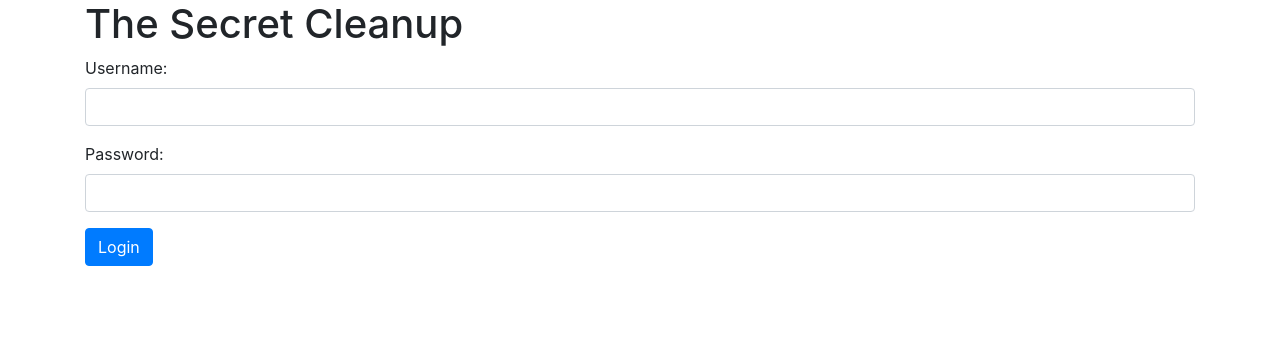
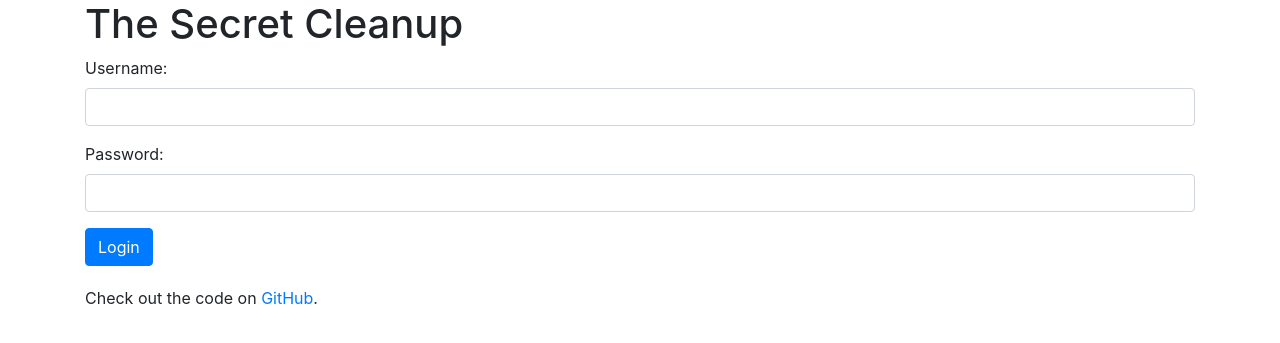
Before and after one commit to MedChamli/SecretCleanup, a Flask app: page / in a window 1280 px wide. Shown: the top 343 px of the page. Run offline with Flask 2, Linux system fonts and the light colour scheme; some libraries are stand-ins or nearby versions.

Commit message:
Add github link

```diff
--- a/templates/login.html
+++ b/templates/login.html
@@ -21,6 +21,11 @@
             </div>
             <button type="submit" class="btn btn-primary">Login</button>
         </form>
+        <!-- Reference to your GitHub repository -->
+        <p style="margin-top: 20px;">
+            Check out the code on <a href="https://github.com/MedChamli/SecretCleanup" target="_blank">GitHub</a>.
+        </p>
+
     </div>
     <!-- Include Bootstrap JS (replace with CDN link if needed) -->
     <script src="https://code.jquery.com/jquery-3.5.1.slim.min.js"></script>
```
